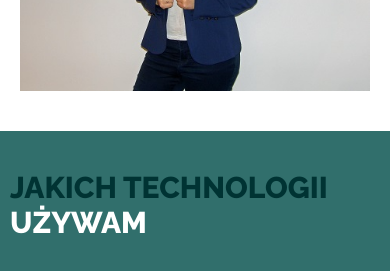
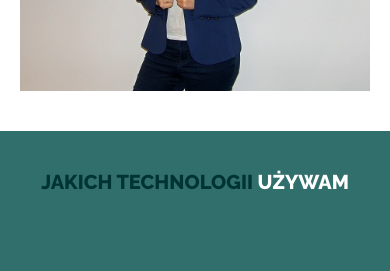
Before and after one commit to BarbaraMak85/portfolio, a website: page index.html in a window 390 px wide. Shown: the part 1520-1791 px from the top of the page. Drawn offline with nearby package versions, Linux system fonts and the light colour scheme.

Commit message:
change RWD

```diff
--- a/scss/_layout.scss
+++ b/scss/_layout.scss
@@ -272,6 +272,14 @@
         grid-template-columns: 100%;
         padding-top: 30px;
     }
+    .component-title.with-background {
+        text-align: center;
+        font-size: 20px;
+    }
+    .component-title .decoration-text .decoration-color-white {
+        text-align: center;
+        font-size: 20px;
+    }
 }
 
 @media(max-width: 480px) {
@@ -292,6 +300,14 @@
     .fab,
     .fas {
         font-size: 34px;
+    }
+    .component-title.with-background {
+        text-align: center;
+        font-size: 20px;
+    }
+    .component-title .decoration-text .decoration-color-white {
+        text-align: center;
+        font-size: 20px;
     }
 }
 
@@ -386,4 +402,12 @@
     .fas {
         font-size: 30px;
     }
+    .component-title.with-background {
+        text-align: center;
+        font-size: 20px;
     }
+    .component-title .decoration-text .decoration-color-white {
+        text-align: center;
+        font-size: 20px;
+    }
+}
```
Also changed, not shown: css/style.css, 1 other file. Lines whose indentation alone changed are shown as unchanged.
